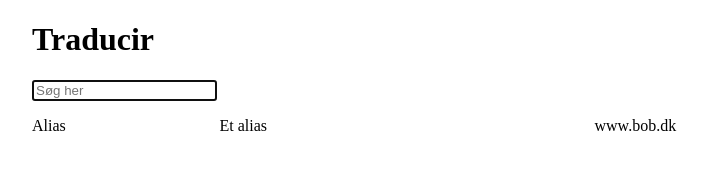
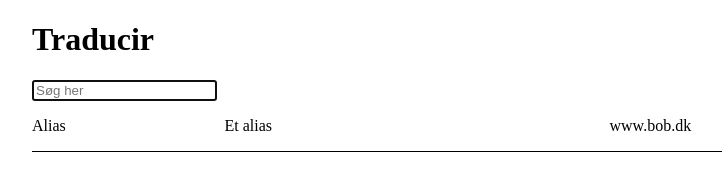
Before and after one commit to jehaj/traducir, a plain HTML site: page website/index.html in a window 1280 px wide. Shown: the whole page, without its empty margins (233-955 px from the left). Drawn offline with Linux system fonts and the light colour scheme.

Commit message:
UI: Space and visual line

```diff
--- a/website/style.css
+++ b/website/style.css
@@ -7,6 +7,8 @@ body {
     display: flex;
     flex-direction: row;
     margin-bottom: 15px;
+    gap: 20px;
+    border-bottom: 1px solid black;
 }
 
 p {
```
